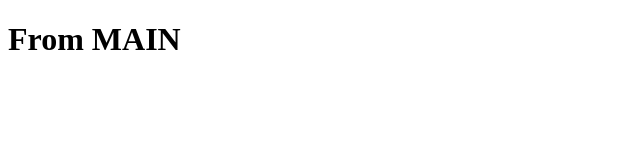
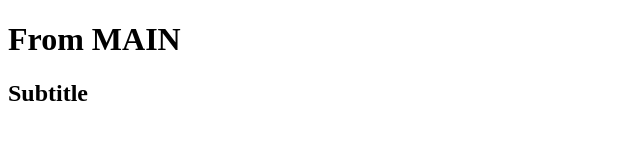
Before and after one commit to yovel86/learn-git, a plain HTML site: page index.html in a window 1280 px wide. Shown: the whole page, without its empty margins (0-640 px from the left). Drawn offline with Linux system fonts and the light colour scheme.

Commit message:
Added h2

```diff
--- a/index.html
+++ b/index.html
@@ -5,5 +5,6 @@
   </head>
   <body>
     <h1>From MAIN</h1>
+    <h2>Subtitle</h2>
   </body>
 </html>
```
